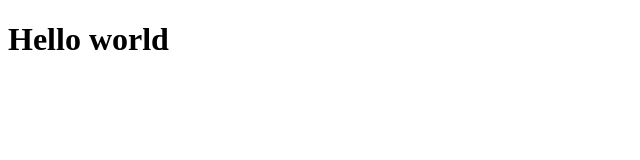
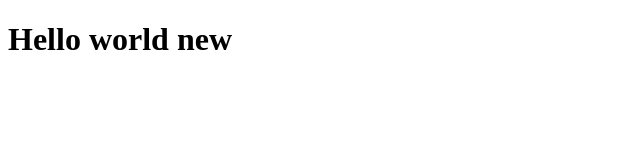
Before and after one commit to Abhishekabi/git-commands, a plain HTML site: page index.html in a window 1280 px wide. Shown: the full height of the page, 0-640 px from the left. Drawn offline with Linux system fonts and the light colour scheme.

Commit message:
new changes

```diff
--- a/index.html
+++ b/index.html
@@ -7,6 +7,6 @@
     <title>Document</title>
 </head>
 <body>
-    <h1>Hello world</h1>
+    <h1>Hello world new</h1>
 </body>
 </html>
```
